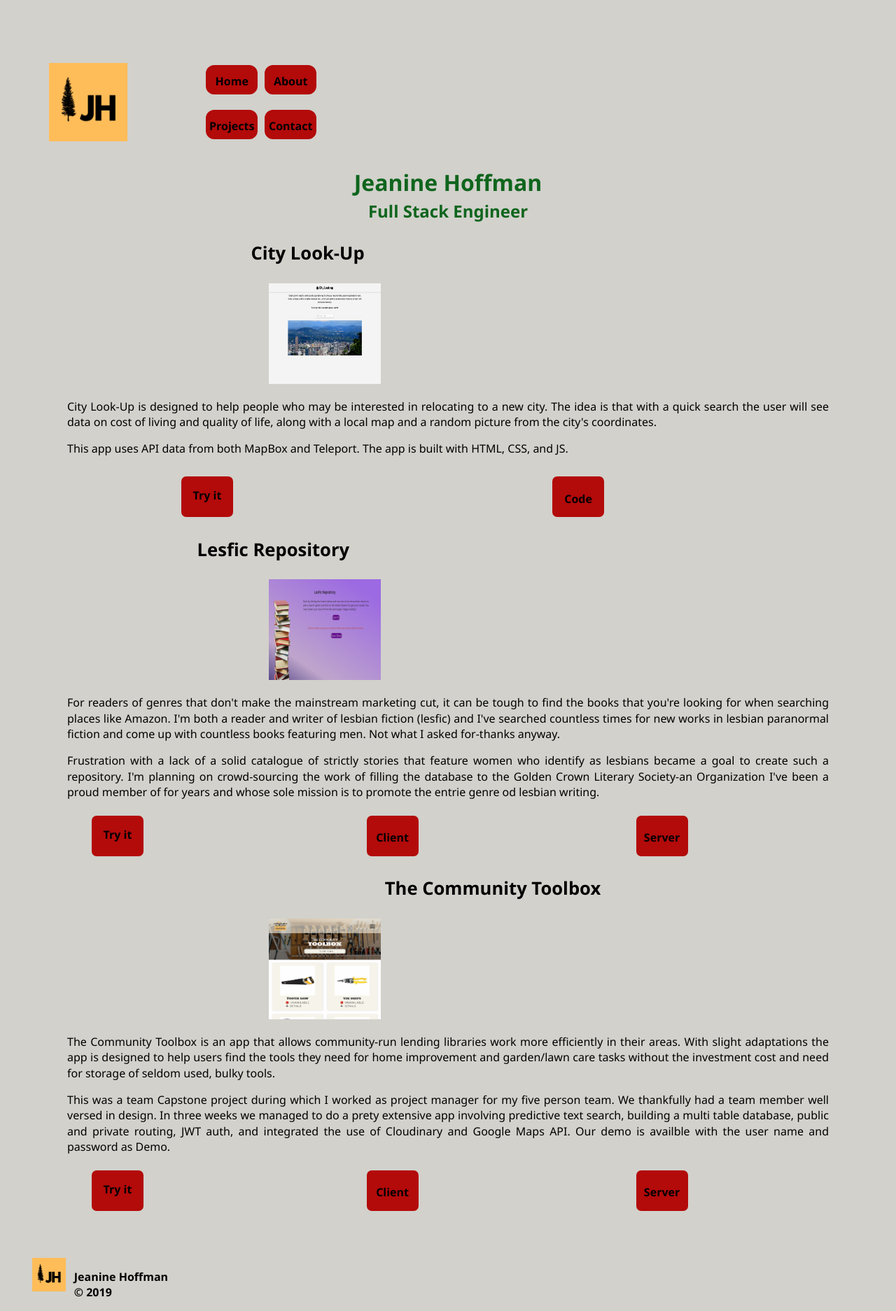
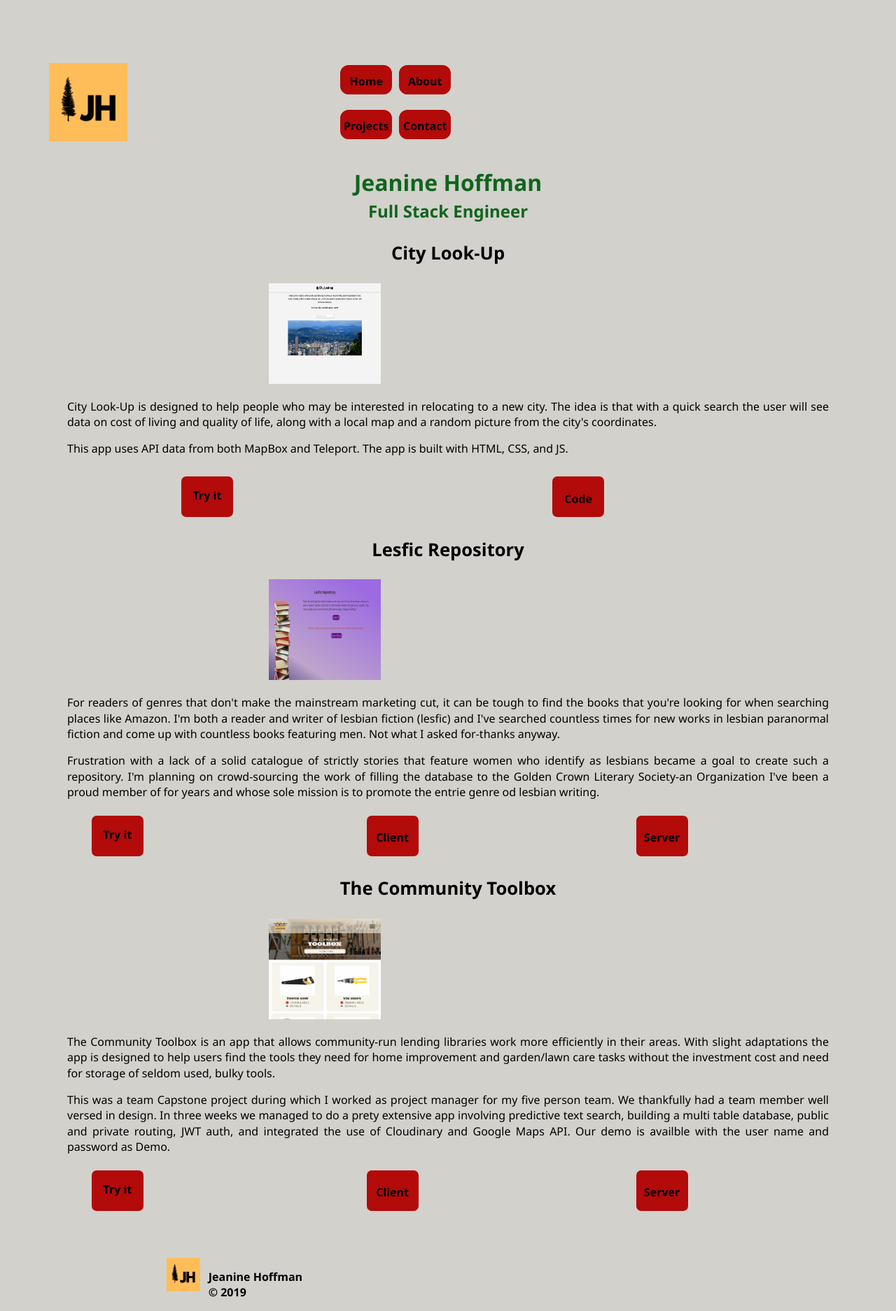
Before and after one commit to JeanineHoffman/react-portfolio, a React (Create React App) app: page /projects in a window 1280 px wide. Shown: the whole page at 70% size. Built offline with nearby package versions, Linux system fonts and the light colour scheme.

Commit message:
411 done

```diff
--- a/src/App.css
+++ b/src/App.css
@@ -36,7 +36,9 @@ body {
 
 /* END General Styles
  ------------------------------*/
+
 /* styling for 320px */
+
 /* begin Nav styles */
 
 .navWrapper {
@@ -158,10 +160,12 @@ body {
   /* grid-column-start: 1;
   grid-row-start: 1; */
 }
-.logoFooterimg{
+
+.logoFooterimg {
   height: 3rem;
   margin-left: 5%;
 }
+
 .copyright {
   display: flex;
   flex-direction: row;
@@ -322,32 +326,39 @@ body {
 
 /* Begin media query styles */
 
-@media screen and (min-width: 411px), (max-width: 414px) {
-  /* .logo{
-    margin-right: 15%;
-  } */
-  /* .navBar {
-    margin-left: 45%;
-  } */
+@media screen and (min-width: 411px) {
+
+  .navBar {
+    margin-left: 15%;
+  }
   .projTitle1 {
-    margin-left:28%;
+    text-align: center;
   }
   .projTitle2 {
-    margin-left:22%;
+    text-align: center;
   }
   .projTitle3 {
-    margin-left: 10%;
+    text-align: center;
   }
   .projimg {
     height: 9rem;
     width: 10rem;
     margin-left: 30%;
   }
-  .btnWrap{
+  .btnWrap {
     margin-left: 10%;
   }
-  .projBtnWrap2{
+  .projBtnWrap2 {
     margin-left: 20%;
+  }
+  .footerWrapper {
+    margin-left: 15%;
+    margin-top: 4rem;
+  }
+  .logoFooter {
+    display: flex;
+    height: 1.75rem;
+    margin-left: 18%;
   }
 }
 
```
